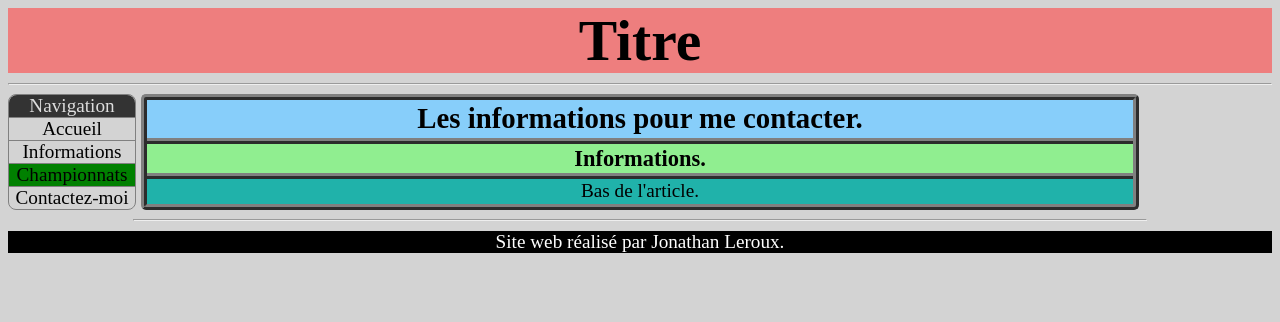
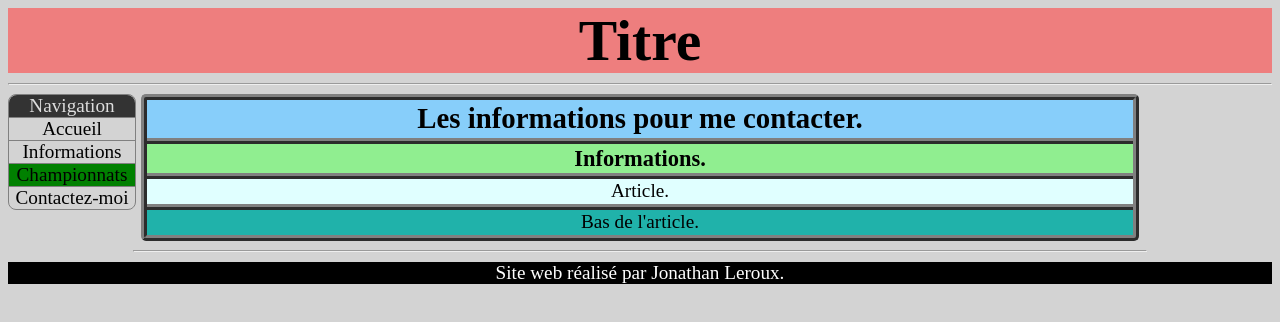
Before and after one commit to noodle00421/Devoir1, a plain HTML site: page pages/organisation.html in a window 1280 px wide. Drawn offline with Linux system fonts and the light colour scheme.

Commit message:
Rectification.

```diff
--- a/pages/organisation.html
+++ b/pages/organisation.html
@@ -33,6 +33,7 @@ and open the template in the editor.
             <header class="article"><h2>Les informations pour me contacter.</h2></header>
             <article>
                 <h3>Informations.</h3>
+                <p>Article.</p>
             </article>
             <footer class="sec">
                 Bas de l'article.
```
